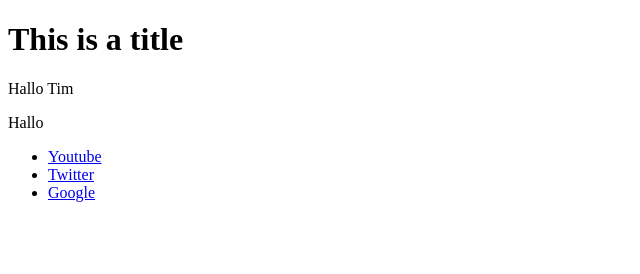
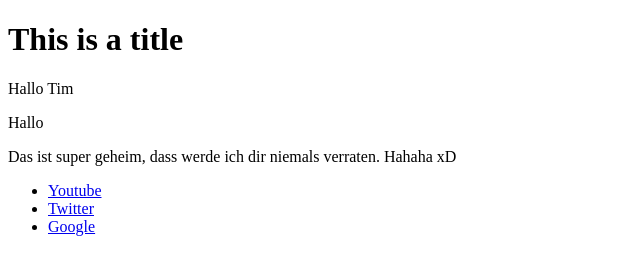
Before and after one commit to Sinmson/VueJs_Playground, a website: page index.html in a window 1280 px wide. Shown: the whole page, without its empty margins (0-640 px from the left). Drawn offline with nearby package versions, Linux system fonts and the light colour scheme.

Commit message:
Test push 2
nice description

```diff
--- a/index.html
+++ b/index.html
@@ -10,6 +10,7 @@
       <p v-if="showHello"> Hallo Niklas </p>
       <p v-else>Hallo Tim</p>
       <p>Hallo</p>
+      <p>Das ist super geheim, dass werde ich dir niemals verraten. Hahaha xD</p>
       <ul>
         <li v-for="link in links"><a v-bind:href="link.url" target="_blank" >{{link.title}}</a></li>
       </ul>
```
